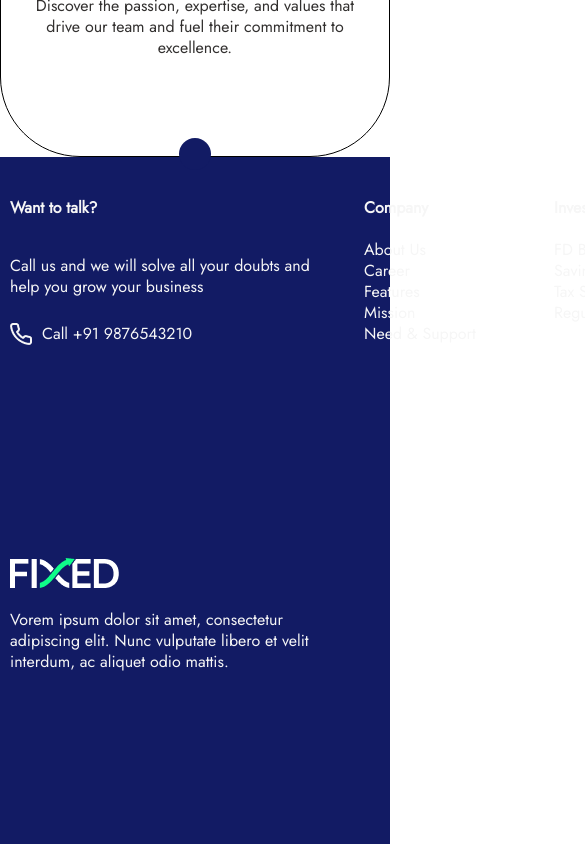
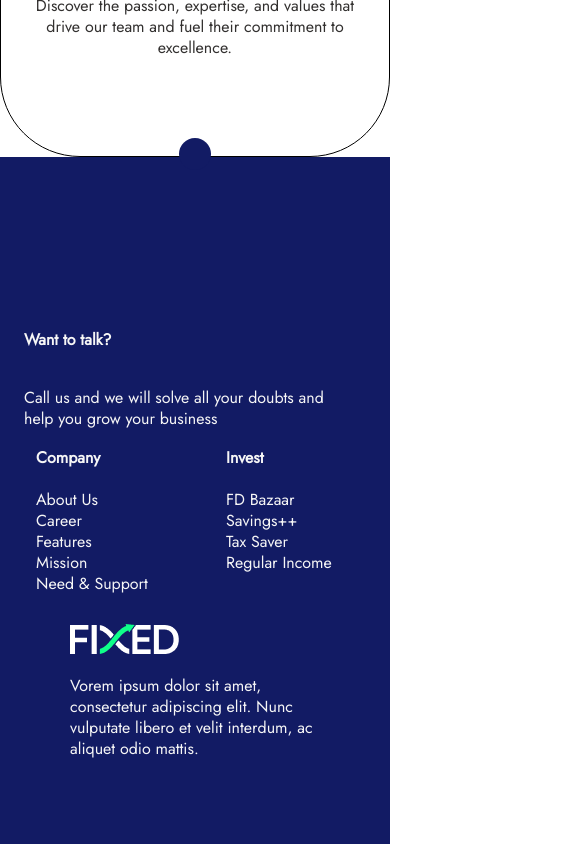
Before and after one commit to harnek01/work, a React (Create React App) app: page / in a window 390 px wide. Shown: the part 7284-8128 px from the top of the page, 585 px wide, since content can reach past the window. Built offline with nearby package versions, Linux system fonts and the light colour scheme.

Commit message:
foot updated

```diff
--- a/src/components/FootPage.js
+++ b/src/components/FootPage.js
@@ -20,10 +20,7 @@ export default function FootPage() {
         <div className="talkContainer">
        <b> Want to talk?</b><br />
        <p>Call us and we will solve all your doubts and help you grow your business</p>
-       <div style={{display:'flex'}}>
-            <img src='images/Vector (3).png' style={{alignSelf:'center'}} alt="" />
-            <span style={{margin:'10px'}}>Call  +91 9876543210</span>
-        </div>
+
         </div>
 
       </div>
--- a/src/components/mediaQueryMob.css
+++ b/src/components/mediaQueryMob.css
@@ -299,14 +299,24 @@
         width: 100% !important;
         height: 687px !important;
         flex-wrap: wrap;
+        justify-content: center !important;
+        align-items: center !important;
         font-weight: 400 !important;
         font-size: 16px !important;
         line-height: 21px !important;
-        padding: 40px 10px !important;
+        /* padding: 40px 10px !important; */
     }
     .fixedContainer1{
         width: 327px;
         height: 316px;
+    }
+    .fixedContainer2{
+        display: flex;
+        flex-wrap: wrap;
+        width: 375px;
+        height: 150px;
+        gap: 40px;
+
     }
     .talkContainer{
         display: flex;
```
